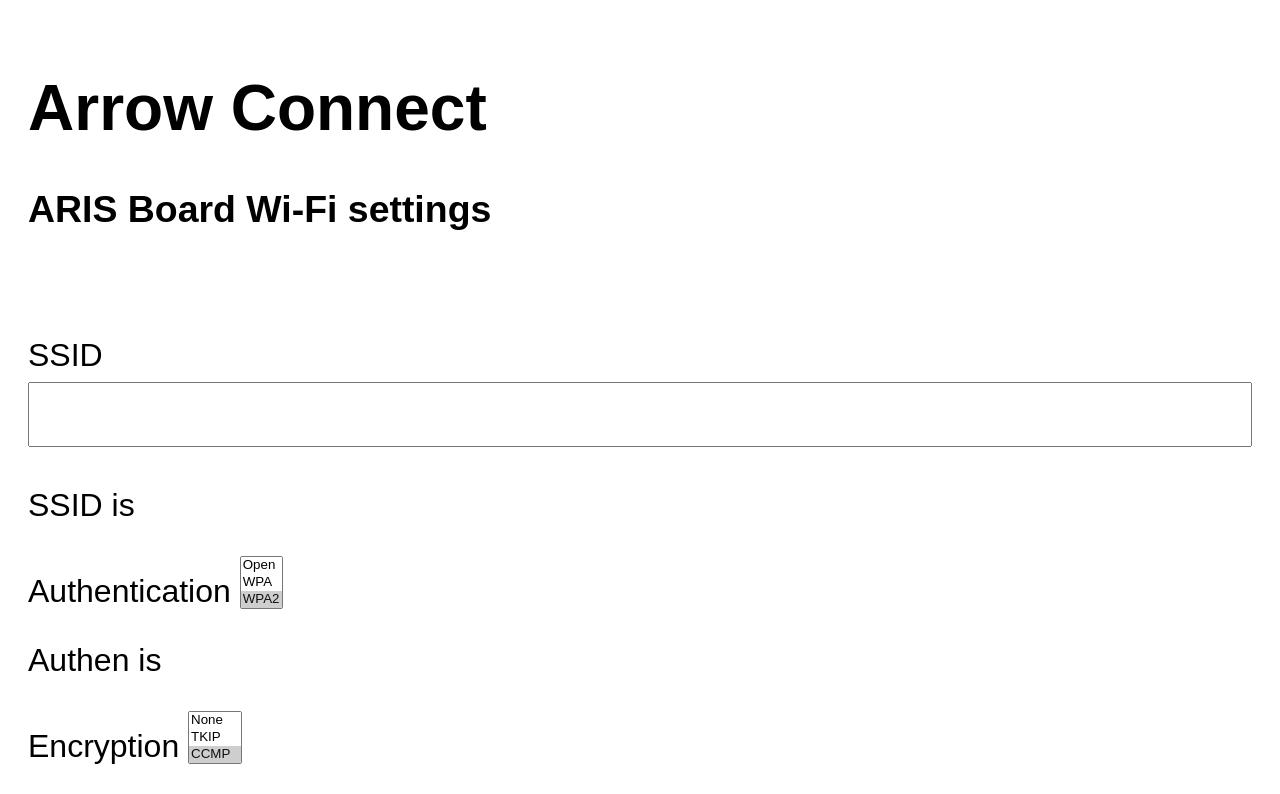
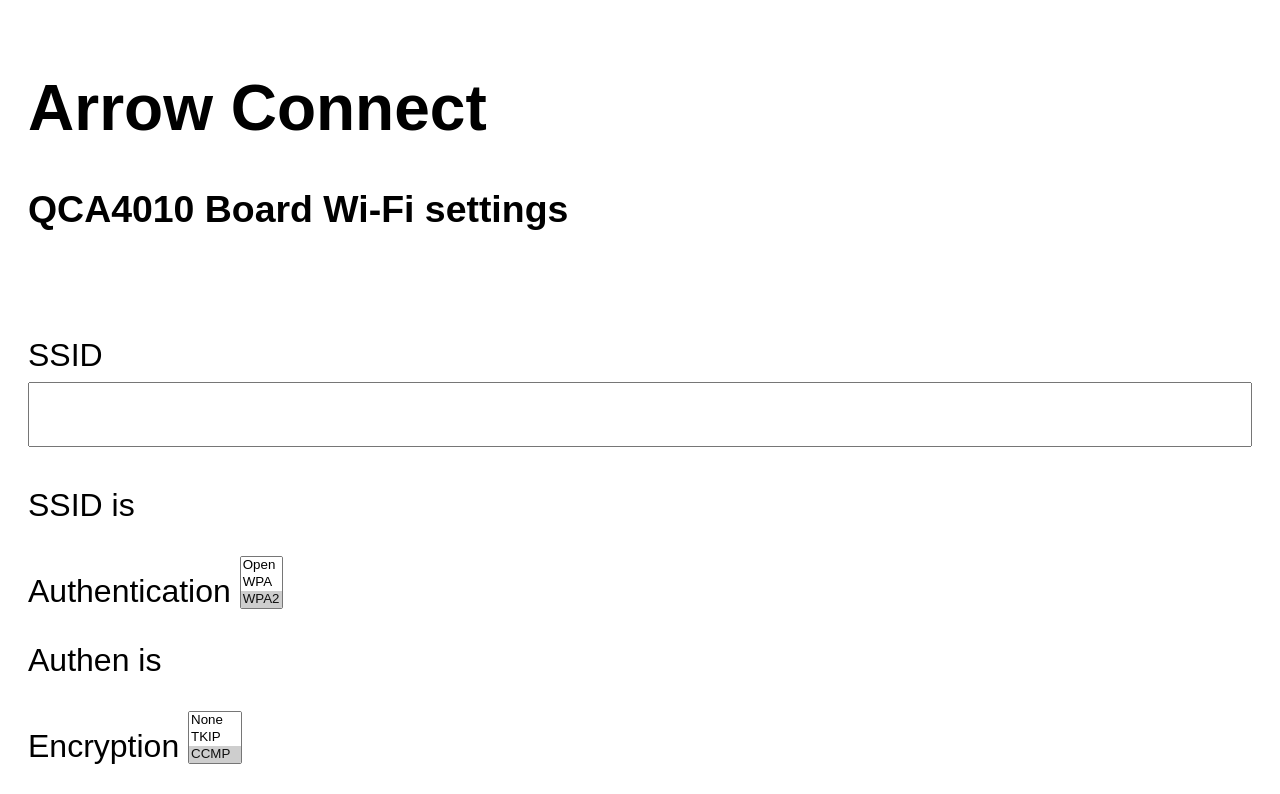
Before and after one commit to konexios/konexios-embedded, a plain HTML site: page xtensa/config/index.html in a window 1280 px wide. Shown: the top 794 px of the page. Drawn offline with Linux system fonts and the light colour scheme.

Commit message:
fix board name (wifi settings form) for xtensa

```diff
--- a/xtensa/config/index.html
+++ b/xtensa/config/index.html
@@ -6,7 +6,7 @@
 <body>
 <div id="main" style='padding: 20px;'>
 <h1>Arrow Connect</h1>
-<h3>ARIS Board Wi-Fi settings</h3><br>
+<h3>QCA4010 Board Wi-Fi settings</h3><br>
 
 <form action="index.cgi" enctype="application/x-www-form-urlencoded" method="post" name="cred">
 <p>SSID <input maxlength="32" id="ssid" name="ssid" size="32" type="text" /></p>
```
